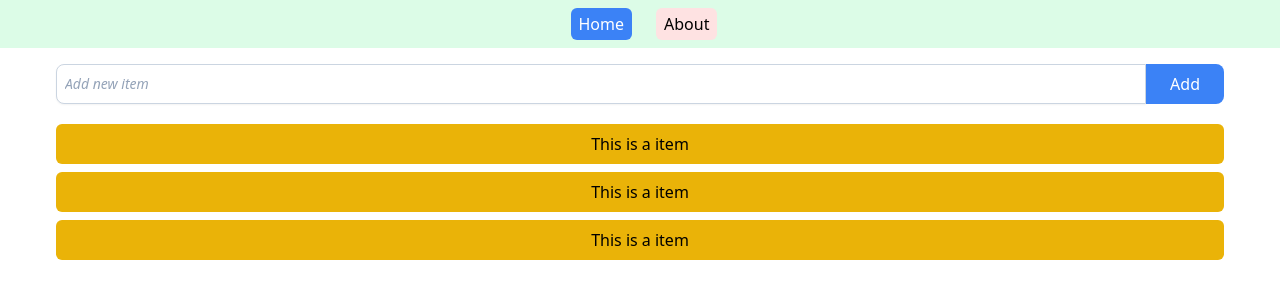
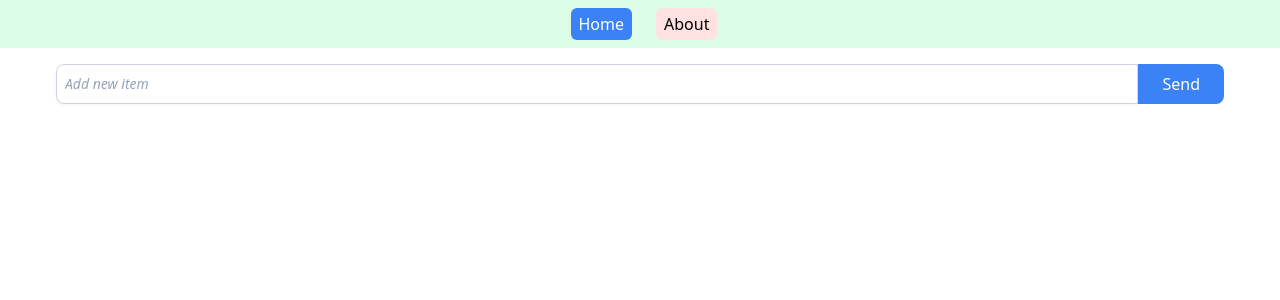
Before and after one commit to SulabhShrestha/Todo-App, a React (Create React App) app: page / in a window 1280 px wide. Shown: the top 300 px of the page. Built offline with nearby package versions, Linux system fonts and the light colour scheme.

Commit message:
Todo item can be added now

```diff
--- a/package.json
+++ b/package.json
@@ -10,6 +10,7 @@
     "react-dom": "^18.2.0",
     "react-router-dom": "^6.14.2",
     "react-scripts": "5.0.1",
+    "uuid": "^9.0.0",
     "web-vitals": "^2.1.4"
   },
   "scripts": {
--- a/src/App.js
+++ b/src/App.js
@@ -12,7 +12,7 @@ function App() {
         <Header />
 
         <Routes>
-          <Route exact path="/" element={<HomePage />} />
+          <Route path="/" element={<HomePage />} />
           <Route path="/about" element={<AboutPage />} />
         </Routes>
       </Router>
--- a/src/components/AddTodo.jsx
+++ b/src/components/AddTodo.jsx
@@ -1,18 +1,34 @@
+import { useContext, useState } from "react";
+import { TodoContext } from "../context/TodoContext";
+
 function AddTodo() {
+  // new todo Item
+  const [todoTitle, setTodoTitle] = useState("");
+
+  const {addNewTodoItem} = useContext(TodoContext);
+
+  function addTodo(){
+    addNewTodoItem(todoTitle)
+    setTodoTitle("")
+  }
+
     return (
-      <form action="" className="flex">
+      <div className="flex">
         <input
           class="placeholder:italic placeholder:text-slate-400 block bg-white w-full border border-slate-300 rounded-l-lg py-2 pl-2 pr-3 shadow-sm focus:outline-none focus:border-sky-500 focus:ring-sky-500 focus:ring-1 sm:text-sm"
           placeholder="Add new item"
           type="text"
           name="search"
+          value={todoTitle}
+          onChange={(e) => setTodoTitle(e.target.value)}
         />
-        <input
-          type="submit"
-          value="Add"
-          class="rounded-r-lg bg-blue-500 px-6 py-2 text-white hover:bg-amber-400 cursor-pointer"
-        />
-      </form>
+        <button
+          onClick={addTodo}
+          className="rounded-r-lg bg-blue-500 px-6 py-2 text-white hover:bg-amber-400 cursor-pointer"
+        >
+          Send
+        </button>
+      </div>
     );
 }
 
--- a/src/components/TodoItem.jsx
+++ b/src/components/TodoItem.jsx
@@ -1,7 +1,7 @@
-function TodoItem() {
+function TodoItem(props) {
     return (
       <div className="px-6 py-2 bg-yellow-500 rounded-md mt-2">
-        <p>This is a item</p>
+        <p>{props.title}</p>
       </div>
     );
 }
--- a/src/components/TodoList.jsx
+++ b/src/components/TodoList.jsx
@@ -1,11 +1,17 @@
+import { useContext } from "react";
 import TodoItem from "./TodoItem";
+import { TodoContext } from "../context/TodoContext";
 
 function TodoList() {
+
+  const {todos} = useContext(TodoContext);
+
     return (
       <div className="mt-5">
-        <TodoItem />
-        <TodoItem />
-        <TodoItem />
+        {
+          todos.map(todo => <TodoItem key={todo.id} title={todo.title}/>)
+        }
+
       </div>
     );
 }
--- /dev/null
+++ b/src/context/TodoContext.jsx
@@ -0,0 +1,31 @@
+import { createContext, useState } from "react";
+import { v4 as uuidv4 } from "uuid";
+
+// Creating context
+const TodoContext = createContext();
+
+// Providing context to it's children
+
+const TodoProvider = function({children}){
+
+    // [todo] contains array of object
+    // object includes, title, and unique user id
+    const [todos, setTodos] = useState([]);
+
+    // title is string, new todo item
+    function addNewTodoItem(title){
+        console.log("INside of item")
+        setTodos([{id: uuidv4(), title}, ...todos])
+
+        console.log(todos);
+    }
+
+    return <TodoContext.Provider value={{
+        todos,
+        addNewTodoItem,
+    }}>
+        {children}
+    </TodoContext.Provider>
+}
+
+export {TodoContext, TodoProvider};
--- a/src/pages/HomePage.jsx
+++ b/src/pages/HomePage.jsx
@@ -1,14 +1,16 @@
 import AddTodo from "../components/AddTodo";
 import TodoList from "../components/TodoList";
+import { TodoProvider } from "../context/TodoContext";
 
 function HomePage() {
     return (
-        <div className="mx-14 my-4">
-        <AddTodo/>
-
-        <TodoList/>
-        </div>
-     );
+      <div className="mx-14 my-4">
+        <TodoProvider>
+          <AddTodo />
+          <TodoList />
+        </TodoProvider>
+      </div>
+    );
 }
 
 export default HomePage;
```
Also changed, not shown: 1 other file (tests, documents, lock files or other folders).
